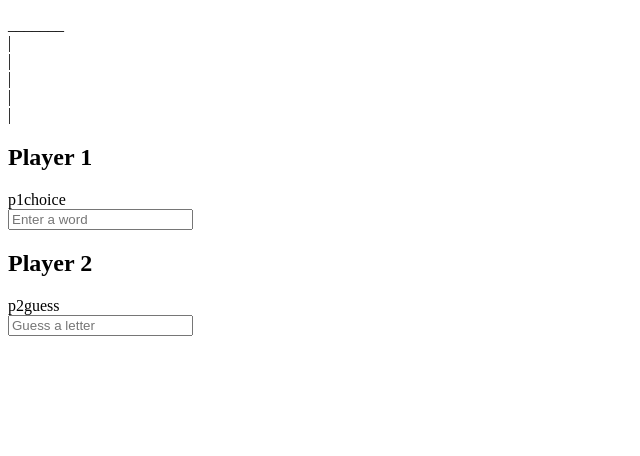
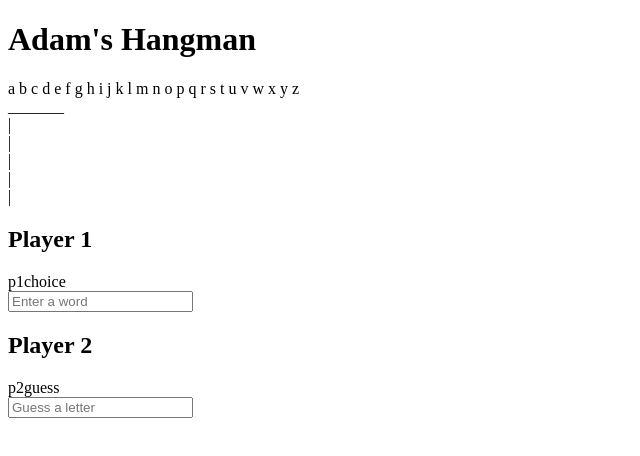
Before and after one commit to nairul/Adam-s-Hangman, a plain HTML site: page index.html in a window 1280 px wide. Shown: the whole page, without its empty margins (0-640 px from the left). Drawn offline with nearby package versions, Linux system fonts and the light colour scheme.

Commit message:
add title and alphabet

```diff
--- a/index.html
+++ b/index.html
@@ -6,17 +6,22 @@
   <link rel="stylesheet" href="style.css">
 </head>
 <body>
+
 	<div class="container">
+		<h1>Adam's Hangman</h1>
+		<div class="alphabet">
+		a b c d e f g h i j k l m n o p q r s t u v w x y z
+		</div>
 		<div class="pole">
-			<p>_______<br />|<br />|<br />|<br />|<br />|</p>
-			<script src="https://ajax.googleapis.com/ajax/libs/jquery/3.1.1/jquery.min.js"></script>
-			<script src="script.js"></script>
+		_______<br />|<br />|<br />|<br />|<br />|
 		</div>
+
 		<div id="p1">
       	<h2>Player 1</h2>
       	<div class="p1choice">p1choice</div>
       	<input class="input" type="text" placeholder="Enter a word" />
     	</div>
+
     	<div id="p2">
       	<h2>Player 2</h2>
       	<div class="p2guess">p2guess</div>
@@ -24,5 +29,7 @@
     	</div>
 	</div>
 
+<script src="https://ajax.googleapis.com/ajax/libs/jquery/3.1.1/jquery.min.js"></script>
+<script src="script.js"></script>
 </body>
 </html>
```
Also changed, not shown: 1 other file.
